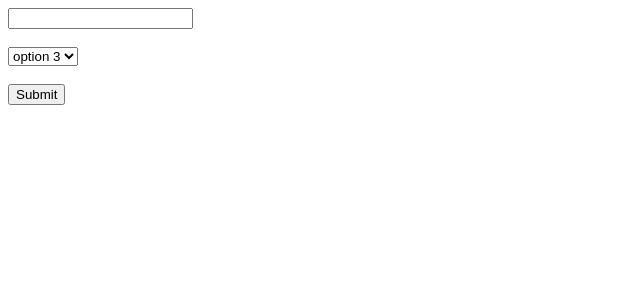
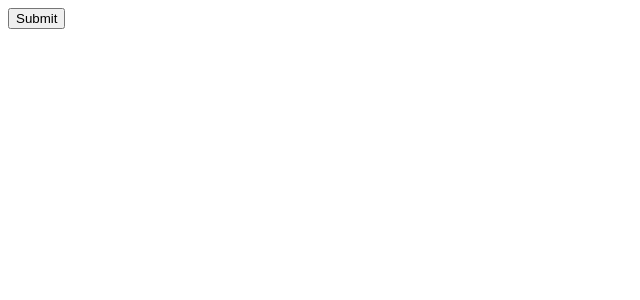
Before and after one commit to MamadTaheri/react-training, a React (Create React App) app: page / in a window 1280 px wide. Shown: the top 300 px of the page, without its empty margins (0-640 px from the left). Built offline with nearby package versions, Linux system fonts and the light colour scheme.

Commit message:
send method via props

```diff
--- a/src/App.js
+++ b/src/App.js
@@ -4,10 +4,22 @@ import ClassEvent from './ClassEvent'
 // import FunctionEvent from './FunctionEvent'
 
 class App extends Component {
+
+  constructor(){
+    super();
+    this.state = {
+      text: "Mamad Taheri"
+    }
+  }
+
+  sayHi = () => {
+    console.log(this.state.text)
+  }
+
   render() {
     return (
       <div>
-        <ClassEvent />
+        <ClassEvent sayHi={this.sayHi}/>
         {/* <FunctionEvent /> */}
       </div>
     )
--- a/src/ClassEvent.js
+++ b/src/ClassEvent.js
@@ -9,47 +9,12 @@ class ClassEvent extends Component {
     };
   }
 
-  changeHandler = (event) => {
-    this.setState({
-      text: event.target.value,
-    });
-  };
-
-  selectHandler = event => {
-      this.setState({
-          option: event.target.value
-      })
-    //   console.log(event.target.value);
-  }
-
-  submitHandler = event => {
-      event.preventDefault()
-      console.log(this.state.text)
-      console.log(this.state.option)
-  }
-
   render() {
     const {text, option} = this.state;
+    return (
 
-    return (
-      <form onSubmit={this.submitHandler}>
-        <input
-          type="text"
-          value={text}
-          onChange={this.changeHandler}
-        />
-        <br />
-        <br />
-        <select value={option} onChange={this.selectHandler}>
-          <option value="option1">option 1</option>
-          <option value="option2">option 2</option>
-          <option value="option3">option 3</option>
-          <option value="option4">option 4</option>
-        </select>
-        <br />
-        <br />
-        <button type="submit">Submit</button>
-      </form>
+      <button onClick={this.props.sayHi}>Submit</button>
+
     );
   }
 }
```
